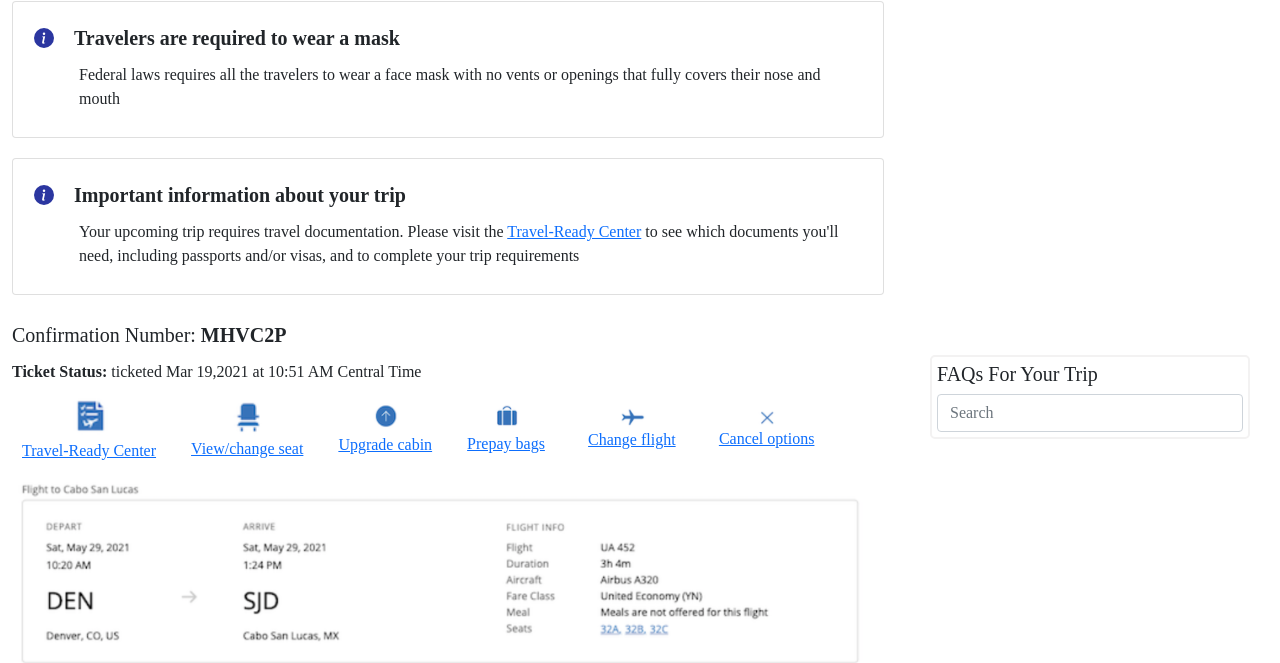
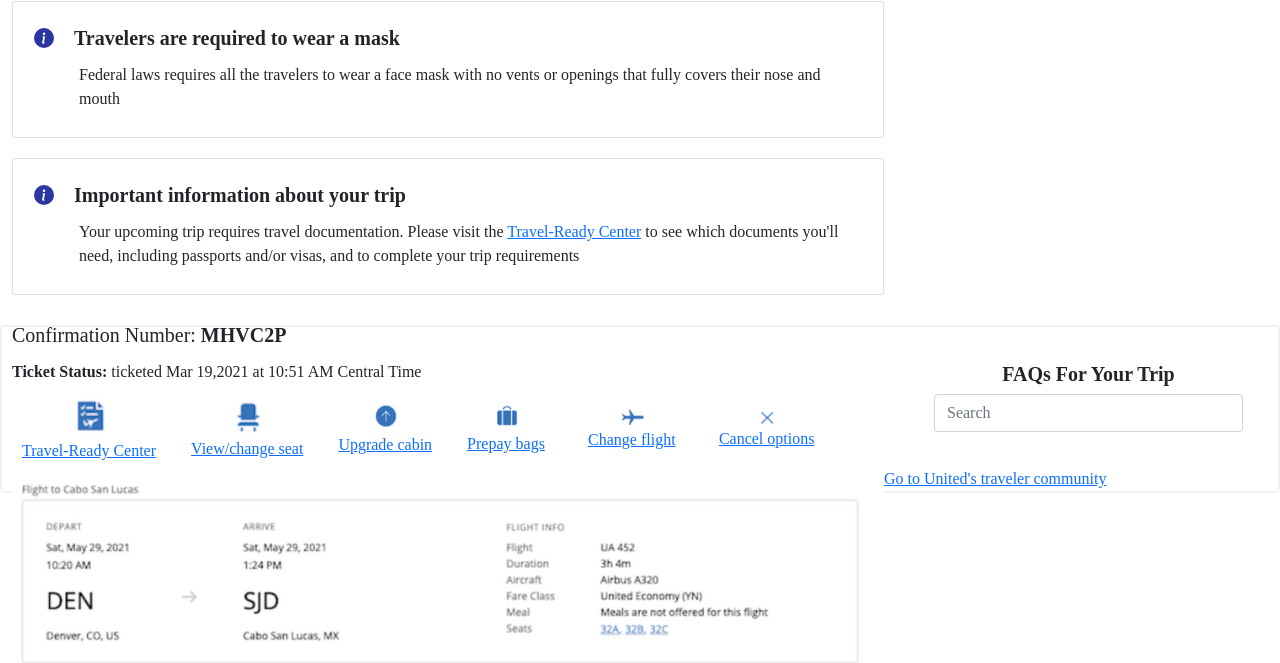
Before and after one commit to lohit398/ual-demo, a website: page index.html in a window 1280 px wide. Shown: the part 157-820 px from the top of the page. Drawn offline with nearby package versions, Linux system fonts and the light colour scheme; no server answers.

Commit message:
updated href

```diff
--- a/index.html
+++ b/index.html
@@ -79,11 +79,14 @@
             </div>
         </div>
     </div>
-    <div style='width:25%;float:right;border-radius: 5px;border:2px #f3f2f2 solid;padding:5px;margin: 30px' id='searchcontainer'>
-        <h5>FAQs For Your Trip</h5>
-        <div class="input-group rounded">
-            <input type="search" id="searchBar" class="form-control rounded" placeholder="Search" aria-label="Search" aria-describedby="search-addon" />
+    <div style="border-radius: 5px;border:2px #f3f2f2 solid;">
+        <div style='width:25%;float:right;padding:5px;margin: 30px' id='searchcontainer'>
+            <h5 style='font-weight: bold;text-align: center;'>FAQs For Your Trip</h5>
+            <div class="input-group rounded">
+                <input type="search" id="searchBar" class="form-control rounded" placeholder="Search" aria-label="Search" aria-describedby="search-addon" />
+            </div>
         </div>
+        <a href="https://sdodemo-main-166ce2cf6b6-172-178cd19aa36.force.com/consumer">Go to United's traveler community</a>
     </div>
 </body>
 
```
